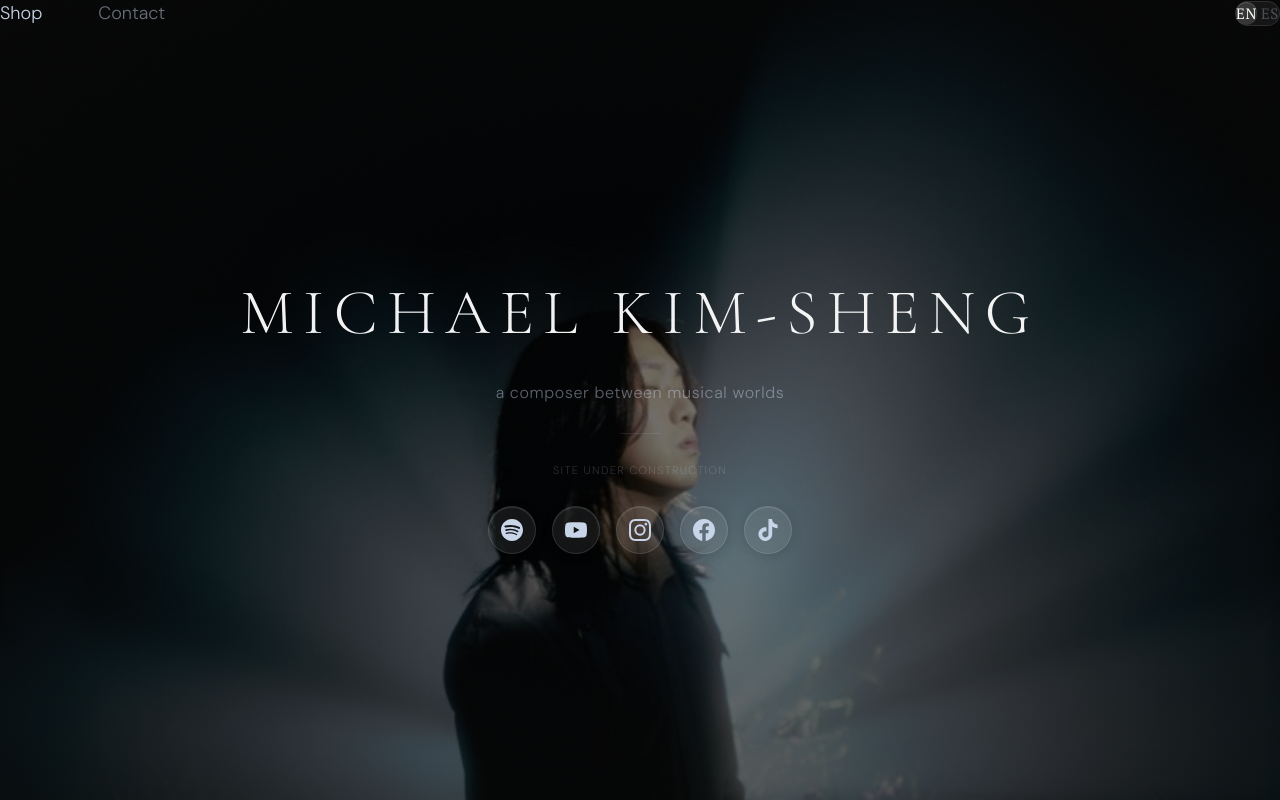
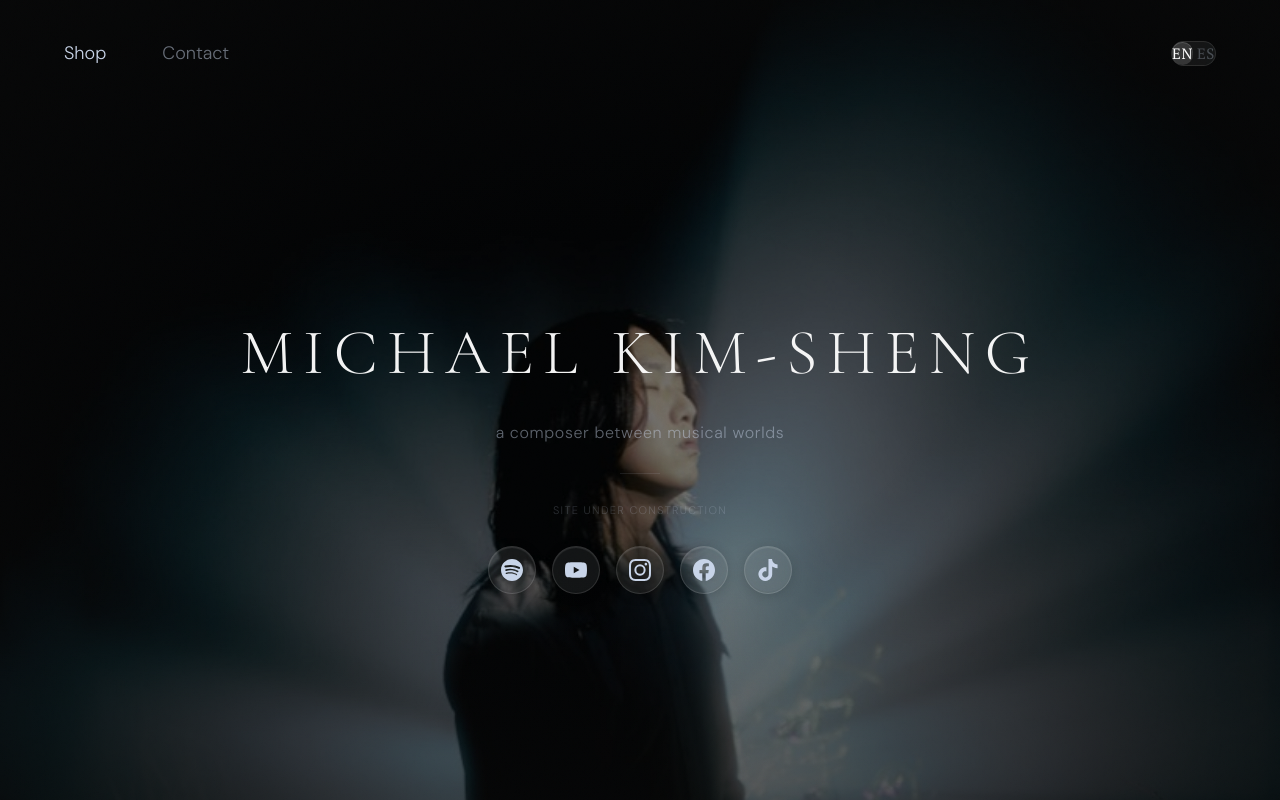
Before and after one commit to Jshengdev/mks-site, a React (Vite) app: page / in a window 1280 px wide. Built offline with nearby package versions, Linux system fonts and the light colour scheme.

Commit message:
fix: inline padding styles — Tailwind classes being overridden by shadcn base layer

```diff
--- a/src/site/ContactPage.jsx
+++ b/src/site/ContactPage.jsx
@@ -106,7 +106,7 @@ export default function ContactPage({ lang = 'en', onBack }) {
     <div className="min-h-[100dvh] bg-void text-text antialiased cursor-auto flex flex-col md:flex-row relative selection:bg-teal/20 overflow-hidden">
 
       {/* Left: form side */}
-      <div className="relative z-10 flex-1 flex flex-col justify-center px-8 md:px-16 lg:px-24 py-20">
+      <div className="relative z-10 flex-1 flex flex-col justify-center" style={{ padding: '5rem 3rem 5rem 4rem' }}>
 
       {/* Back button */}
       <div className="fixed top-6 left-6 md:top-10 md:left-12 z-30">
--- a/src/site/ProfessionalSite.jsx
+++ b/src/site/ProfessionalSite.jsx
@@ -68,7 +68,8 @@ export default function ProfessionalSite() {
         initial={{ opacity: 0 }}
         animate={{ opacity: 1 }}
         transition={{ delay: 1.2, duration: 0.8, ease }}
-        className="relative z-30 flex items-center justify-between px-12 md:px-20 lg:px-24 py-10 md:py-12"
+        className="relative z-30 flex items-center justify-between"
+        style={{ padding: '2.5rem 4rem' }}
       >
         {/* Left: nav links */}
         <nav className="flex items-center gap-10 md:gap-14">
```
